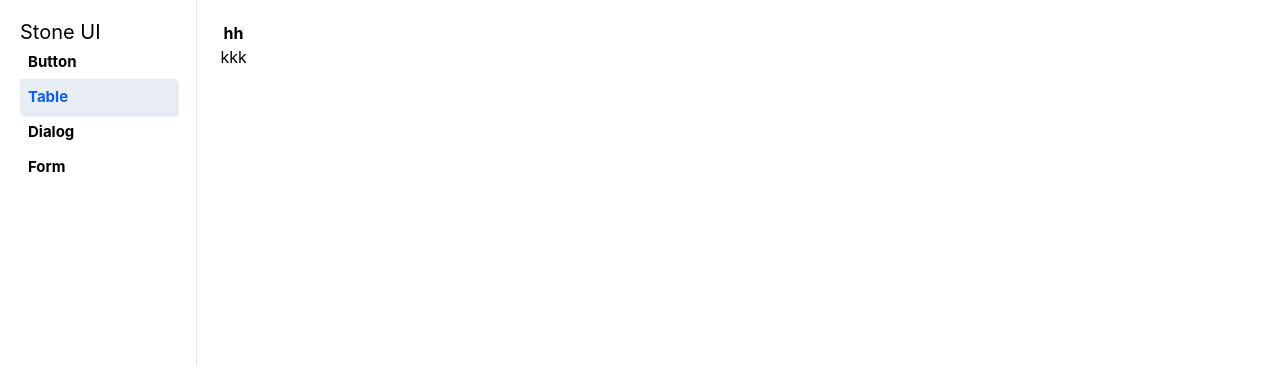
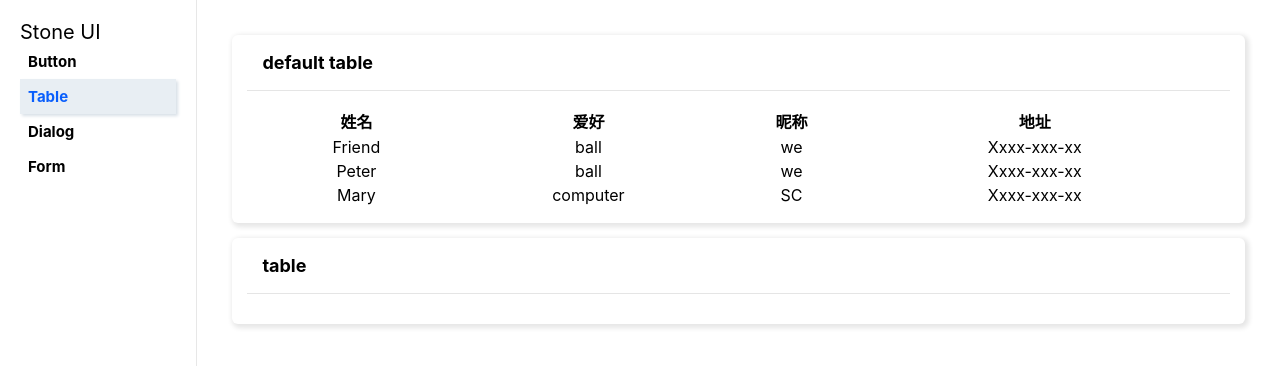
Before and after one commit to 0mutatio1/stone, a React (Create React App) app: page /home/table in a window 1280 px wide. Shown: the top 366 px of the page. Built offline with nearby package versions, Linux system fonts and the light colour scheme.

Commit message:
✨ feat: 表格

```diff
--- a/src/routes/button/index.scss
+++ b/src/routes/button/index.scss
@@ -1,26 +1,4 @@
-/* index.tsx 案例容器布局样式 */
-.button-container {
-    &__item {
-        box-shadow: 2px 2px 5px 2px rgb(0 0 0 / 10%);
-        margin: 15px;
-        border-radius: 6px;
-        &_title {
-            font-size: 18px;
-            line-height: 25px;
-            font-weight: 700;
-            border-bottom: 1px solid rgba(0, 0, 0, 0.1);
-            padding: 15px;
-            margin: 15px;
-        }
-        &_content {
-            padding: 0 15px 15px;
-            margin: 0 15px 15px;
-            display: flex;
-            justify-content: space-between;
-        }
-    }
-}
-
+@import '../../statics/style/common.scss' ;
 /* menu-button.tsx 下拉列表样式 */
 .menu-field {
     box-shadow: 2px 2px 5px 1px #d5d5d5;
@@ -43,92 +21,13 @@
 
 
 /* normal-button.tsx 样式 */
-$light_blue_1: #409EFF;
-$light_blue_2: #70b6fc;
-$light_blue_3: #D9ECFF;
-
-$light_orange_1: #E6A23C;
-$light_orange_2: #e4c290;
-$light_orange_3: #FDF6EC;
-
-$light_red_1: #F56C6C;
-$light_red_2: #f39797;
-$light_red_3: #FEF0F0;
-
-$light_green_1: #67C23A;
-$light_green_2: #9ef0c3;
-$light_green_3: #F0F9EB;
-
-$light_grey_1: #909399;
-$light_grey_2: #cacac8;
-$light_grey_3: #F4F4F5;
-
 .button {
     border-radius: 5px;
     padding: 0;
 }
-
-.primary {
-    color: white;
-    background-color: $light_blue_1;
-}
-.warning {
-    color: white;
-    background-color: $light_orange_1;
-}
-.error {
-    color: white;
-    background-color: $light_red_1;
-}
-.success {
-    color: white;
-    background-color: $light_green_1;
-}
-.info {
-    color: white;
-    background-color: $light_grey_1;
-}
-
-.primary-plain {
-    color: $light_blue_1;
-    background-color: $light_blue_3;
-}
-.warning-plain {
-    color: $light_orange_1;
-    background-color: $light_orange_3;
-}
-.error-plain {
-    color: $light_red_1;
-    background-color: $light_red_3;
-}
-.success-plain {
-    color: $light_green_1;
-    background-color: $light_green_3;
-}
-.info-plain {
-    color: $light_grey_1;
-    background-color: $light_grey_3;
-}
-
 .text-button {
     border: none;
     background-color: transparent;
-}
-
-.primary-text {
-    color: $light_blue_1;
-}
-.warning-text {
-    color: $light_orange_1;
-}
-.error-text {
-    color: $light_red_1;
-}
-.success-text {
-    color: $light_green_1;
-}
-.info-text {
-    color: $light_grey_1;
 }
 
 .button-small {
--- a/src/routes/dialog/index.scss
+++ b/src/routes/dialog/index.scss
@@ -0,0 +1 @@
+@import '../../statics/style/common.scss' ;
--- a/src/routes/dialog/index.tsx
+++ b/src/routes/dialog/index.tsx
@@ -1,9 +1,24 @@
-import React, { FC } from 'react';
+import React, { useState, FC } from 'react';
+import './index.scss';
 
-const Dialog: FC = () => (
-  <div className="dialog-container">
-    Dialog
-  </div>
-);
+function SDialog() {
+  return (
+    <div className="stone-container">
 
-export default Dialog;
+      <div className="stone-container__item">
+        <div className='stone-container__item_title'>default dialog</div>
+        <div className='stone-container__item_content'>
+        </div>
+      </div>
+
+      <div className="stone-container__item">
+        <div className='stone-container__item_title'>dialog</div>
+        <div className='stone-container__item_content'>
+        </div>
+      </div>
+
+    </div>
+  );
+}
+
+export default SDialog;
--- a/src/routes/form/index.scss
+++ b/src/routes/form/index.scss
@@ -0,0 +1 @@
+@import '../../statics/style/common.scss' ;
--- a/src/routes/form/index.tsx
+++ b/src/routes/form/index.tsx
@@ -1,9 +1,24 @@
-import React, { FC } from 'react';
+import React, { useState, FC } from 'react';
+import './index.scss';
 
-const Form: FC = () => (
-  <div className="form-container">
-    Form
-  </div>
-);
+function SForm() {
+  return (
+    <div className="stone-container">
 
-export default Form;
+      <div className="stone-container__item">
+        <div className='stone-container__item_title'>default form</div>
+        <div className='stone-container__item_content'>
+        </div>
+      </div>
+
+      <div className="stone-container__item">
+        <div className='stone-container__item_title'>form</div>
+        <div className='stone-container__item_content'>
+        </div>
+      </div>
+
+    </div>
+  );
+}
+
+export default SForm;
--- a/src/routes/table/index.scss
+++ b/src/routes/table/index.scss
@@ -0,0 +1,20 @@
+@import '../../statics/style/common.scss' ;
+.stone-table {
+    width: 100%;
+    &-head {
+        &__row {
+            width: 100%;
+            &_cell {
+                text-align: center;
+            }
+        }
+    }
+    &-body {
+        &__row {
+            width: 100%;
+            &_cell {
+                text-align: center;
+            }
+        }
+    }
+}
--- a/src/routes/table/index.tsx
+++ b/src/routes/table/index.tsx
@@ -1,18 +1,38 @@
-import React from 'react';
+import React, { useState, FC } from 'react';
+import NormalTable from './normal-table';
+import "./index.scss";
 
-const Table = () => (
-  <table>
-    <thead>
-      <tr>
-        <th>hh</th>
-      </tr>
-    </thead>
-    <tbody>
-      <tr>
-        <td>kkk</td>
-      </tr>
-    </tbody>
-  </table>
-);
+function STable() {
+  const columns = [
+    { label: '姓名', key: 'name' },
+    { label: '爱好', key: 'favorite' },
+    { label: '昵称', key: 'nickName' },
+    { label: '地址', key: 'address' },
+  ];
+  const data = [
+    { name: 'Friend', favorite: 'ball', nickName: 'we', address: 'Xxxx-xxx-xx' },
+    { name: 'Peter', favorite: 'ball', nickName: 'we', address: 'Xxxx-xxx-xx' },
+    { name: 'Mary', favorite: 'computer', nickName: 'SC', address: 'Xxxx-xxx-xx' },
+  ];
 
-export default Table;
+  return (
+    <div className="stone-container">
+
+      <div className="stone-container__item">
+        <div className='stone-container__item_title'>default table</div>
+        <div className='stone-container__item_content'>
+          <NormalTable columns={columns} data={data} />
+        </div>
+      </div>
+
+      <div className="stone-container__item">
+        <div className='stone-container__item_title'>table</div>
+        <div className='stone-container__item_content'>
+        </div>
+      </div>
+
+    </div>
+  );
+}
+
+export default STable;
--- /dev/null
+++ b/src/routes/table/normal-table.tsx
@@ -0,0 +1,59 @@
+import React, { FC } from 'react';
+import "./index.scss";
+
+interface ColumnObj {
+  label: any;
+  key: string;
+  width?: number;
+  consumerSlot?: any;
+}
+
+interface Properties {
+  key?: string,
+  data?: Array<any>,
+  columns?: Array<ColumnObj>,
+  onClick?: (event: React.MouseEvent<HTMLButtonElement>) => void
+}
+
+const defualtProperties = {
+  key: 'index',
+  data: [],
+  columns: [],
+  onClick: undefined,
+};
+
+export const NormalTable: FC<Properties> = ({ key = 'index', data = [], columns = [], onClick }) => {
+
+  return (
+    <>
+        <table className='stone-table'>
+            <thead className='stone-table-head'>
+                <tr className='stone-table-head__row'>
+                  {
+                    columns.map((column, cid) => (
+                      <th key={(cid + Math.random()) * Math.random()}  className='stone-table-head__row_cell'>{column.label}</th>
+                    ))
+                  }
+                </tr>
+            </thead>
+            <tbody className='stone-table-body'>
+              {
+                data.map((item: any, index) => (
+                    <tr key={key === 'index' ? index : item[key]} className='stone-table-body__row'>
+                      {
+                        columns.map((column, cid) => (
+                          <td key={(cid + Math.random()) * Math.random()} className='stone-table-body__row_cell'>{item[column.key]}</td>
+                        ))
+                      }
+                  </tr>
+                ))
+              }
+            </tbody>
+        </table>
+    </>
+  )
+};
+
+NormalTable.defaultProps = defualtProperties;
+
+export default NormalTable;
--- /dev/null
+++ b/src/statics/style/common.scss
@@ -0,0 +1,79 @@
+@import './layout.scss';
+
+$light_blue_1: #409EFF;
+$light_blue_2: #70b6fc;
+$light_blue_3: #D9ECFF;
+
+$light_orange_1: #E6A23C;
+$light_orange_2: #e4c290;
+$light_orange_3: #FDF6EC;
+
+$light_red_1: #F56C6C;
+$light_red_2: #f39797;
+$light_red_3: #FEF0F0;
+
+$light_green_1: #67C23A;
+$light_green_2: #9ef0c3;
+$light_green_3: #F0F9EB;
+
+$light_grey_1: #909399;
+$light_grey_2: #cacac8;
+$light_grey_3: #F4F4F5;
+
+.primary {
+    color: white;
+    background-color: $light_blue_1;
+}
+.warning {
+    color: white;
+    background-color: $light_orange_1;
+}
+.error {
+    color: white;
+    background-color: $light_red_1;
+}
+.success {
+    color: white;
+    background-color: $light_green_1;
+}
+.info {
+    color: white;
+    background-color: $light_grey_1;
+}
+
+.primary-plain {
+    color: $light_blue_1;
+    background-color: $light_blue_3;
+}
+.warning-plain {
+    color: $light_orange_1;
+    background-color: $light_orange_3;
+}
+.error-plain {
+    color: $light_red_1;
+    background-color: $light_red_3;
+}
+.success-plain {
+    color: $light_green_1;
+    background-color: $light_green_3;
+}
+.info-plain {
+    color: $light_grey_1;
+    background-color: $light_grey_3;
+}
+
+.primary-text {
+    color: $light_blue_1;
+}
+.warning-text {
+    color: $light_orange_1;
+}
+.error-text {
+    color: $light_red_1;
+}
+.success-text {
+    color: $light_green_1;
+}
+.info-text {
+    color: $light_grey_1;
+}
--- /dev/null
+++ b/src/statics/style/layout.scss
@@ -0,0 +1,21 @@
+.stone-container {
+    &__item {
+        box-shadow: 2px 2px 5px 2px rgb(0 0 0 / 10%);
+        margin: 15px;
+        border-radius: 6px;
+        &_title {
+            font-size: 18px;
+            line-height: 25px;
+            font-weight: 700;
+            border-bottom: 1px solid rgba(0, 0, 0, 0.1);
+            padding: 15px;
+            margin: 15px;
+        }
+        &_content {
+            padding: 0 15px 15px;
+            margin: 0 15px 15px;
+            display: flex;
+            justify-content: space-between;
+        }
+    }
+}
```
Also changed, not shown: src/routes/button/index.tsx (+25 -25 lines).
